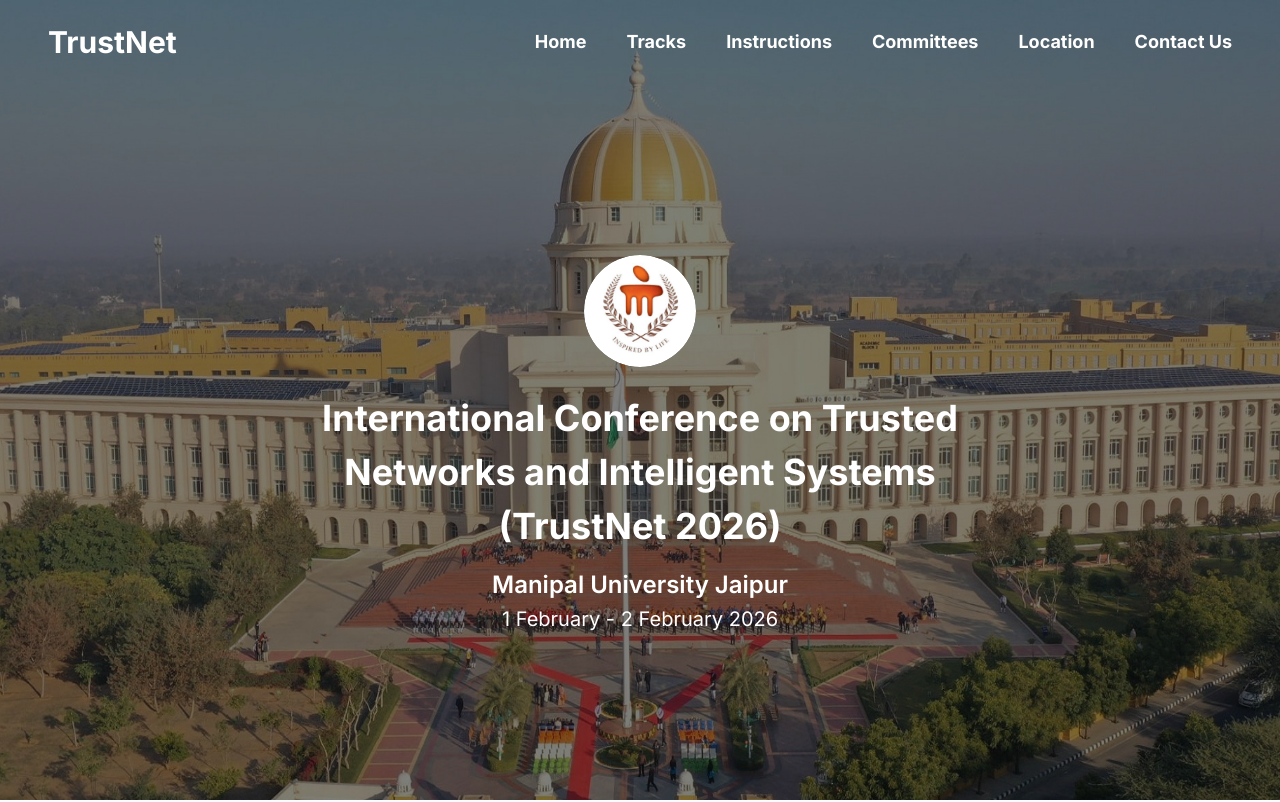
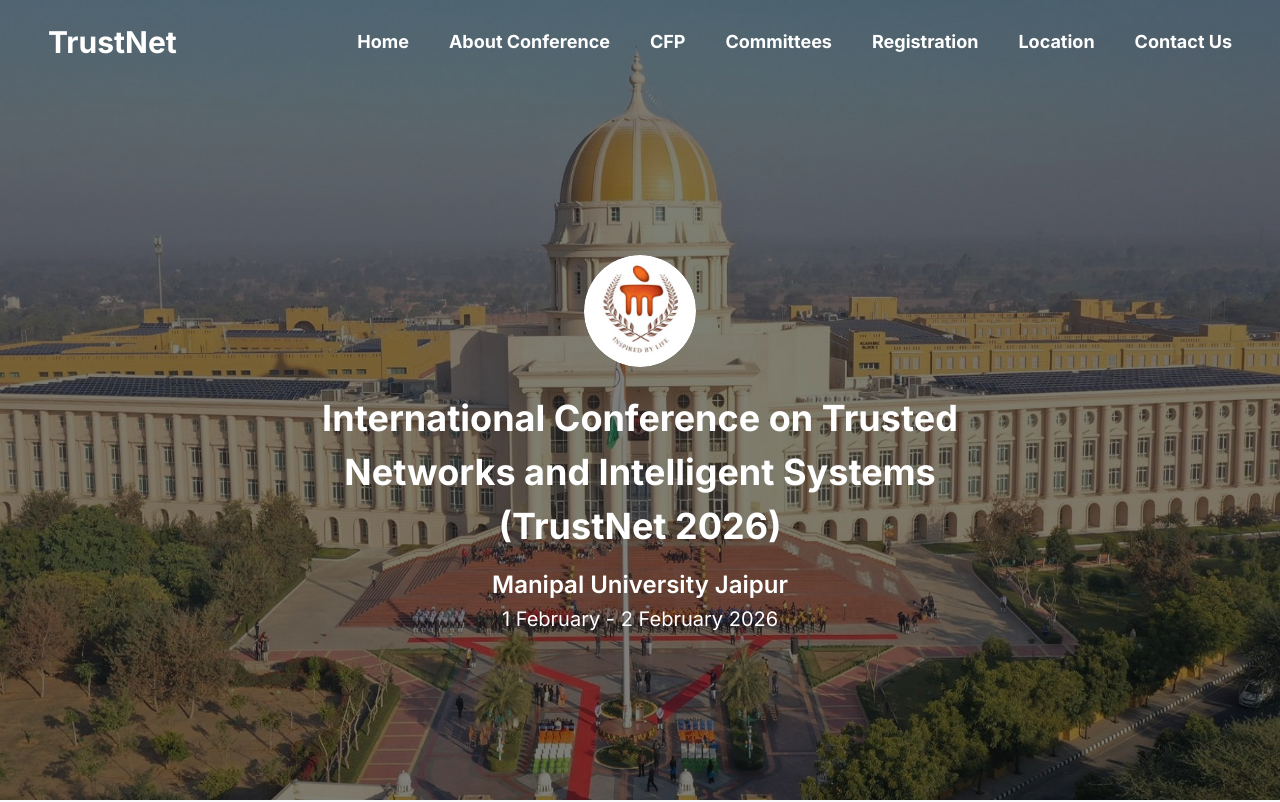
Before and after one commit to InternetMadeCoder/trustnet-2026, a React (Vite) app: page / in a window 1280 px wide. Shown: the top 802 px of the page. Built offline with nearby package versions, Linux system fonts and the light colour scheme.

Commit message:
navbar updated

```diff
--- a/src/components/Navbar.jsx
+++ b/src/components/Navbar.jsx
@@ -82,9 +82,10 @@
       <div className="hidden lg:flex gap-10">
         {[
           "Home",
-          "Tracks",
-          "Instructions",
+          "About Conference",
+          "CFP",
           "Committees",
+          "Registration",
           "Location",
           "Contact Us",
         ].map((item) => (
@@ -112,9 +113,10 @@
         <div className="flex flex-col items-center gap-4 py-6">
           {[
             "Home",
-            "Tracks",
-            "Instructions to Authors",
+            "About Conference",
+            "CFP",
             "Committees",
+            "Registration",
             "Location",
             "Contact Us",
           ].map((item) => (
```
